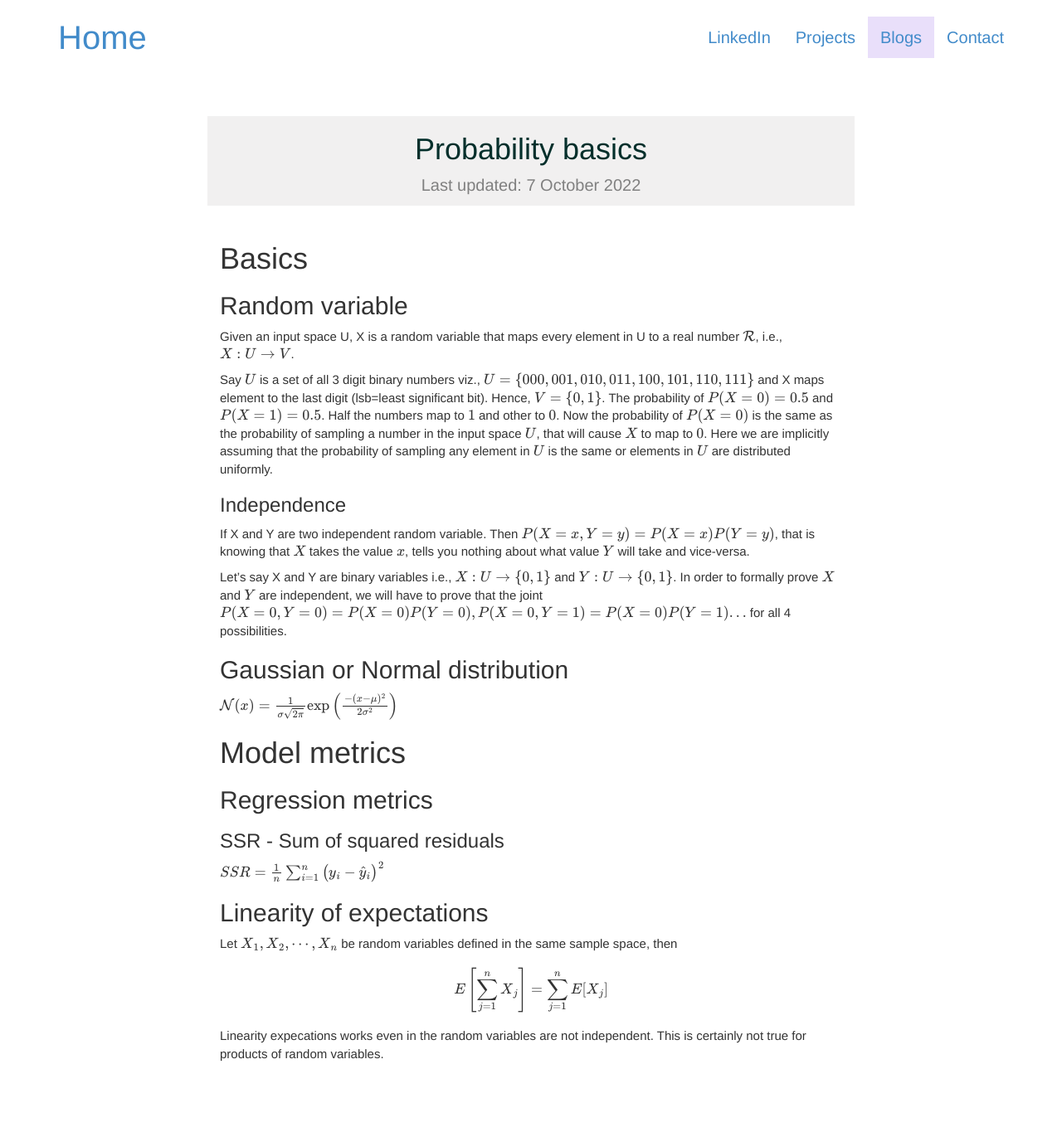
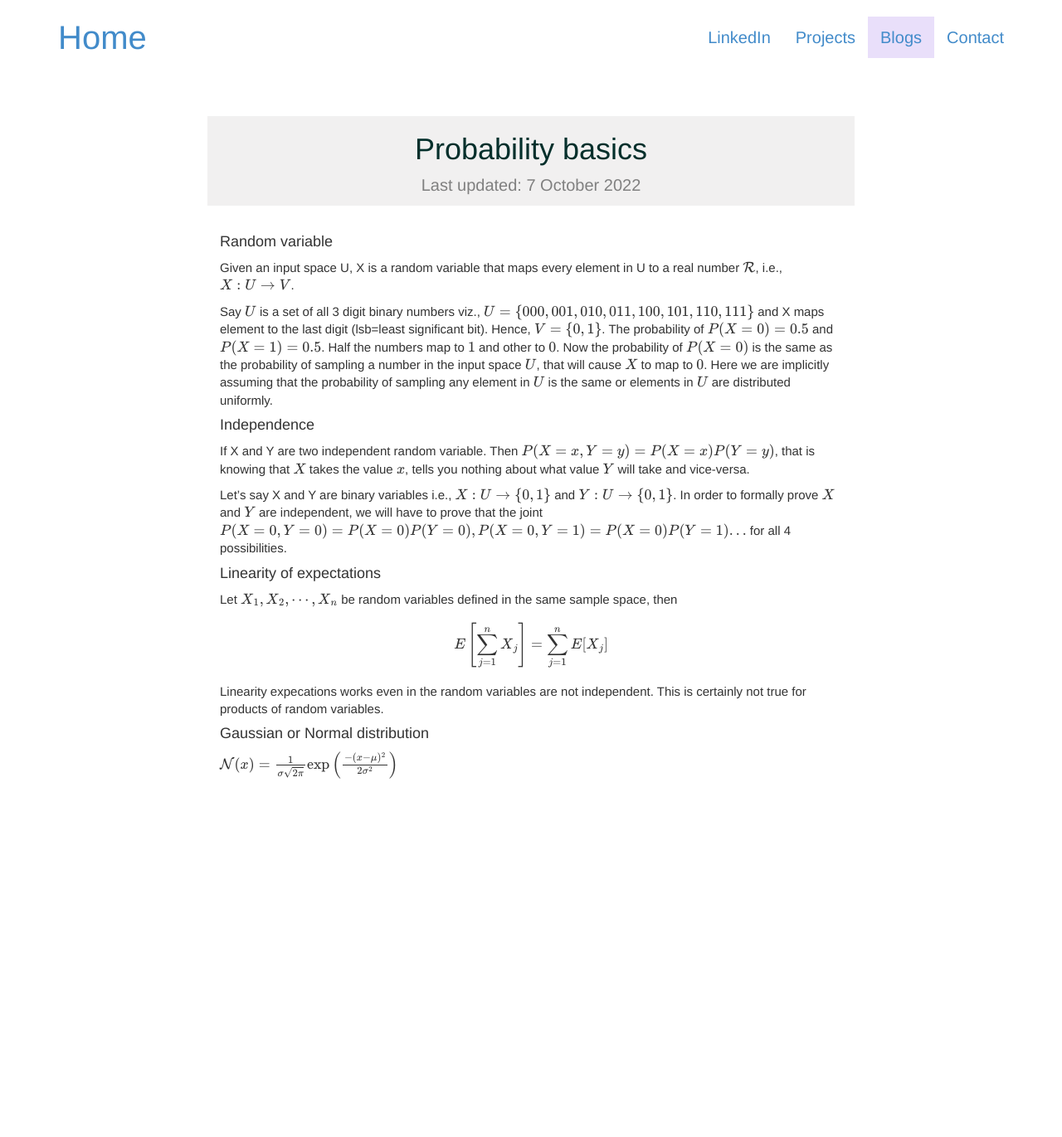
Before and after one commit to vispz/psvishnu91.github.io, a Jekyll site: the page built from _posts/ml_notes/2022-10-07-probability-basics.md, in a window 1280 px wide. Shown: the whole page at 83% size. Built offline with Jekyll 4.4.1, drawn with Linux system fonts in a browser that asks for light colours; nearby versions of some CDN libraries; formulas are drawn with MathJax 3; after the commit the page ends 1029 px from its top, so only the background shows below that.

Commit message:
Probability basics update

```diff
--- a/_posts/ml_notes/2022-10-07-probability-basics.md
+++ b/_posts/ml_notes/2022-10-07-probability-basics.md
@@ -6,31 +6,25 @@ layout: post
 last_modified_at: 2022-10-07
 ---
 
-# Basics
-## Random variable
+#### Random variable
 Given an input space U, X is a random variable that maps every element in U to a real number $$\mathcal{R}$$, i.e., $$X:U \rightarrow V$$.
 
 Say $$U$$ is a set of all 3 digit binary numbers viz., $$U=\{000, 001, 010, 011, 100, 101, 110, 111\}$$ and X maps element to the last digit (lsb=least significant bit). Hence, $$V= \{0, 1\}$$. The probability of $$P(X=0) = 0.5$$ and $$P(X=1) = 0.5$$. Half the numbers map to $$1$$ and other to $$0$$. Now the probability of $$P(X=0)$$ is the same as the probability of sampling a number in the input space $$U$$, that will cause $$X$$ to map to $$0$$. Here we are implicitly assuming that the probability of sampling any element in $$U$$ is the same or elements in $$U$$ are distributed uniformly.
 
-### Independence
+#### Independence
 If X and Y are two independent random variable. Then $$P(X=x,Y=y) = P(X=x)P(Y=y)$$, that is knowing that $$X$$ takes the value $$x$$, tells you nothing about what value $$Y$$ will take and vice-versa.
 
 Let's say X and Y are binary variables i.e., $$X:U\rightarrow \{0,1\}$$ and $$Y:U \rightarrow \{0,1\}$$. In order to formally prove $$X$$ and $$Y$$ are independent, we will have to prove that the joint $$P(X=0, Y=0) = P(X=0)P(Y=0), P(X=0,Y=1) = P(X=0)P(Y=1)...$$  for all 4 possibilities.
 
-## Gaussian or Normal distribution
-$$
-\mathcal{N}(x) = \frac{1}{\sigma \sqrt{2 \pi}} \exp\left(\frac{-(x-\mu)^2}{2\sigma^2}\right)
-$$
-
-# Model metrics
-## Regression metrics
-### SSR - Sum of squared residuals
-$$SSR = \frac{1}{n}\sum_{i=1}^n\left(y_i - \hat y_i \right)^2$$
-
-## Linearity of expectations
+#### Linearity of expectations
 Let $$ X_1, X_2, \cdots, X_n $$ be random variables defined in the same sample space, then
 
 $$ E\left[\sum_{j=1}^n X_j\right] = \sum_{j=1}^n E[X_j]$$
 
 Linearity expecations works even in the random variables are not independent. This
 is certainly not true for products of random variables.
+
+#### Gaussian or Normal distribution
+$$
+\mathcal{N}(x) = \frac{1}{\sigma \sqrt{2 \pi}} \exp\left(\frac{-(x-\mu)^2}{2\sigma^2}\right)
+$$
```
